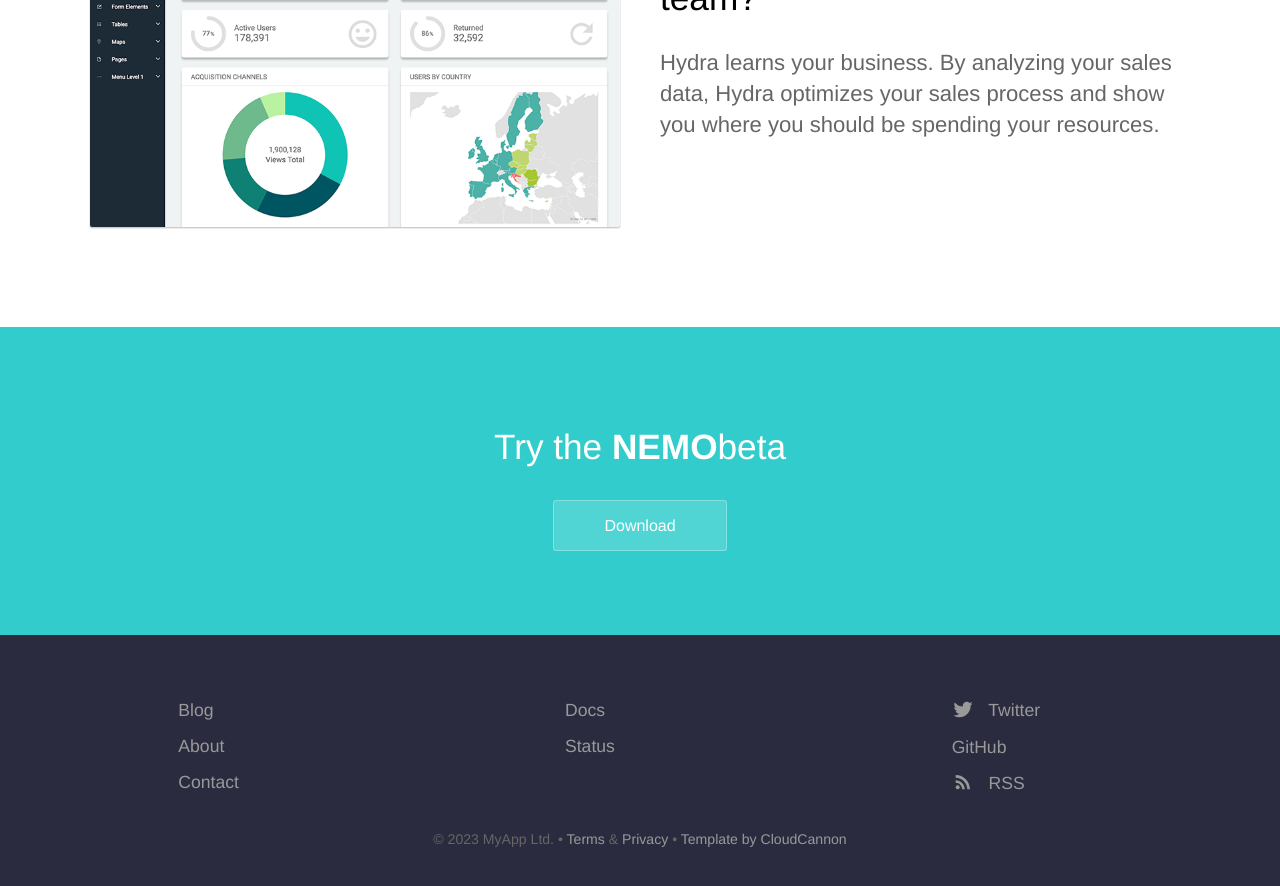
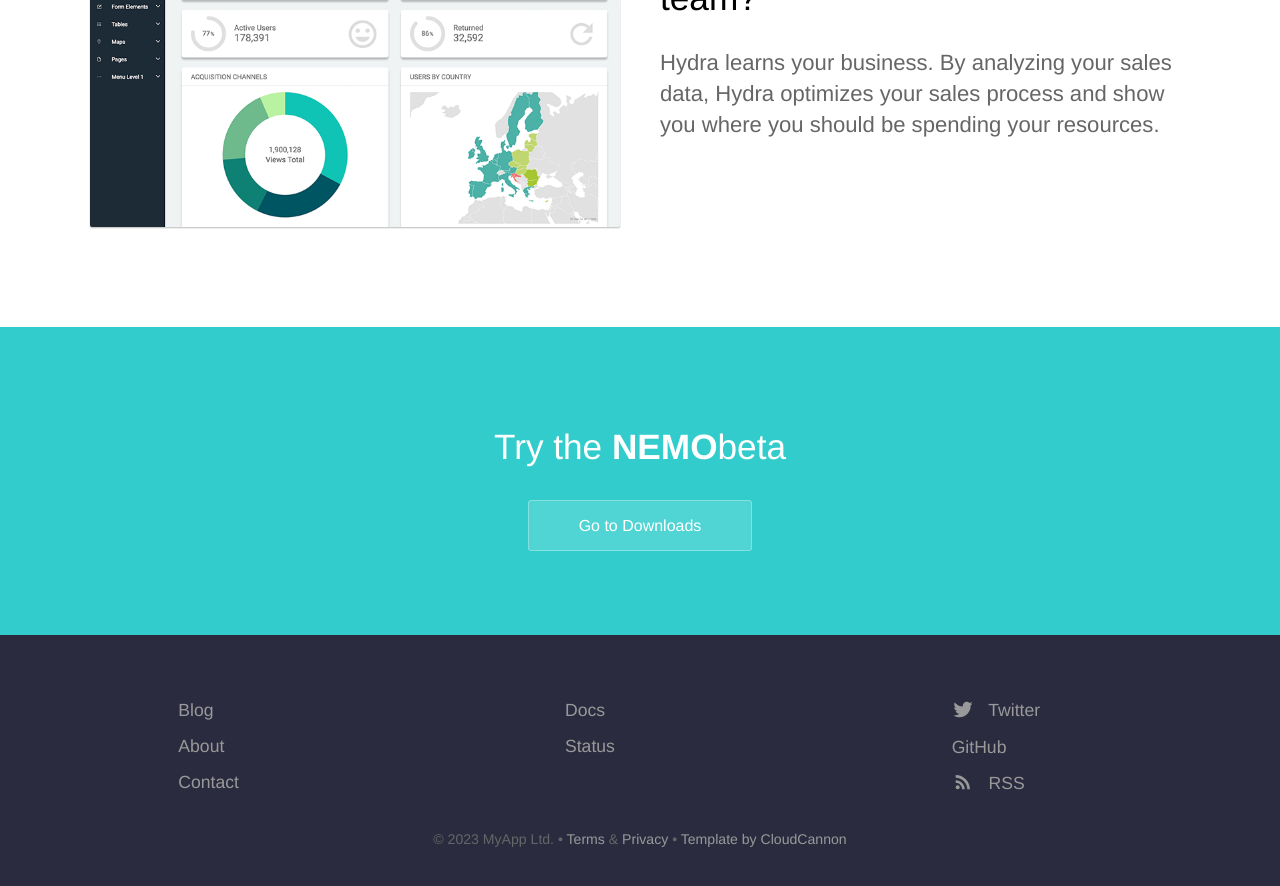
Before and after one commit to TheNEMOproject/TheNEMOproject.github.io, a Jekyll site: the page built from index.html, in a window 1280 px wide and 900 px high, scrolled down 1618 px. Shown: the top 886 px of the window. Built offline with Jekyll 4.4.1, drawn with Linux system fonts in a browser that asks for light colours.

Commit message:
Update index.html

```diff
--- a/index.html
+++ b/index.html
@@ -67,6 +67,6 @@ description: A project for ...
 
 	<section class="bottom-cta">
 		<h2 class="editable">Try the <strong>NEMO</strong>beta</h2>
-		<div class="button alt"><a href="#">Download</a></div>
+		<div class="button alt"><a href="#">Go to Downloads</a></div>
 	</section>
 </div>
```
